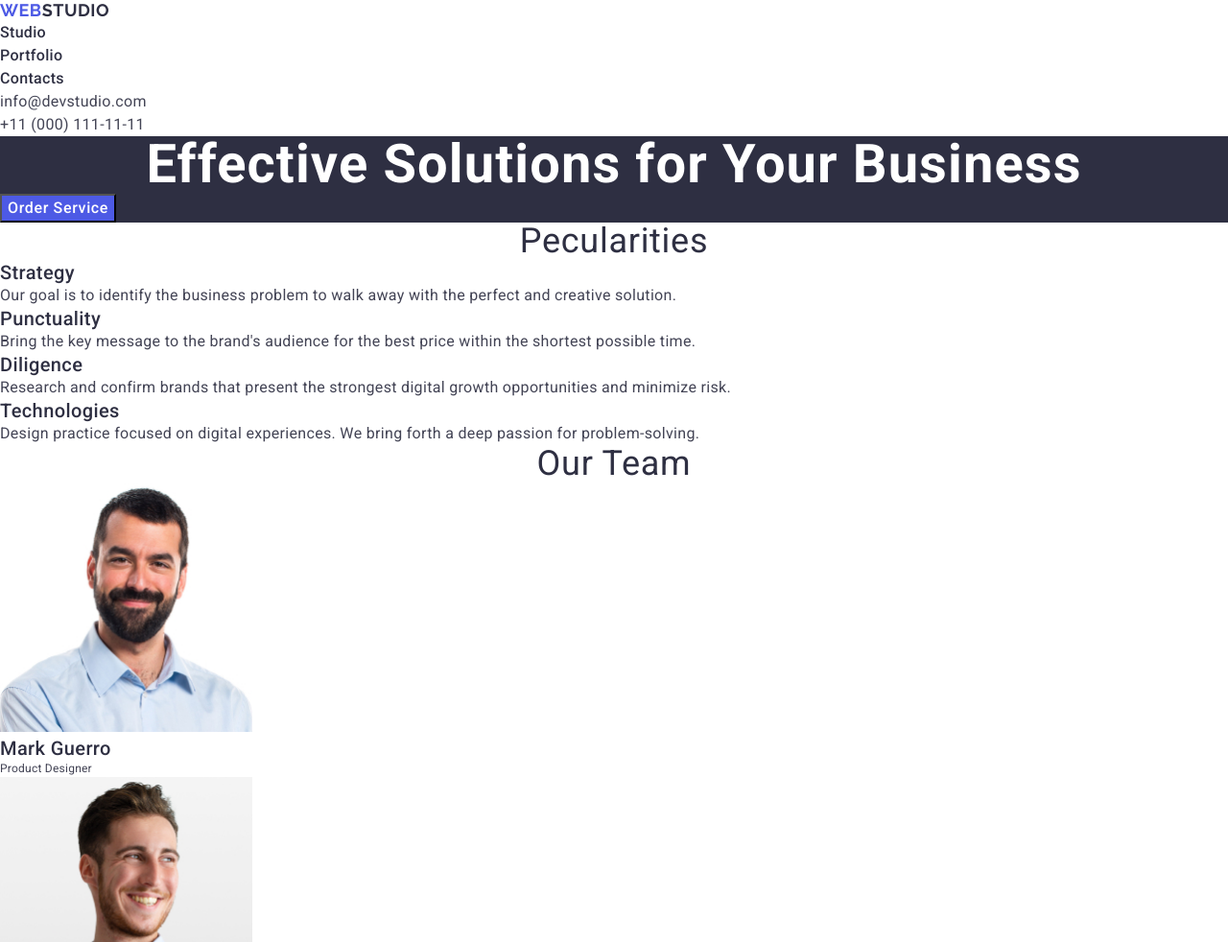
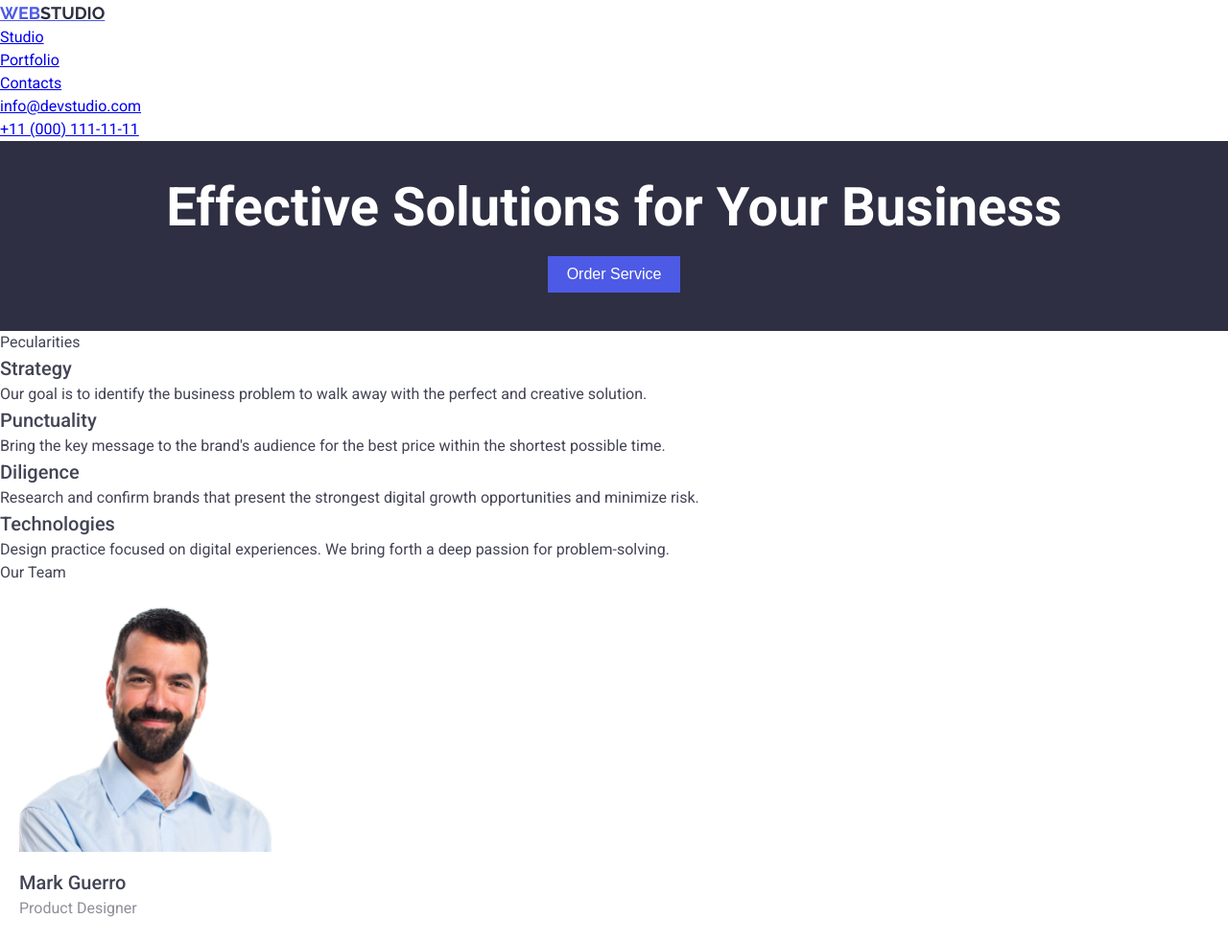
Before and after one commit to UmutcanKAVAK/goit-markup-hw-02, a plain HTML site: page index.html in a window 1280 px wide. Shown: the top 982 px of the page at 96% size. Drawn offline with Linux system fonts and the light colour scheme.

Commit message:
more more

```diff
--- a/css/style.css
+++ b/css/style.css
@@ -1,207 +1,90 @@
 :root {
-    --iris:#4D5AE5;
-    --navy-blue:#2E2F42;
-    --ocean:#404BBF;
-    --slate:#434455;
-    --light_slate:#8E8F99;
-    --corn_flower:#E7E9FC;
-    --cloud:#F4F4FD;
+    --iris: #4d5ae5;
+    --navy-blue: #2e2f42;
+    --ocean: #404bbf;
+    --slate: #434455;
+    --light-slate: #8e8f99;
+    --corn-flower: #e7e9fc;
+    --cloud: #f4f4fd;
 }
 
-html,body {
+html,
+body {
+    font-family: "Roboto", sans-serif;
+    color: var(--slate);
     background-color: #ffffff;
-    color: var(--slate);
-    text-decoration: none;
-    font-family: "Roboto",sans-serif;
-    font-size: 12px;
     line-height: 1.5;
-letter-spacing: 0.02em;
 }
 
-
-/* HEADER SECTION */
-.header {
-    color: white;
-    border: 1px solid #E7E9FC;
-
+.header__logo {
+    font-family: "Raleway", sans-serif;
+    color: var(--iris);
+    font-weight: 700;
+    font-size: 18px;
+    text-transform: uppercase;
 }
 
-.header-logo {
-    font-family:"Raleway",sans-serif;
-    color:var(--iris);
-        font-weight: 700;
-        font-size: 18px;
-        line-height: 1.17;
-        letter-spacing: 0.03em;
-        text-decoration: none;
-        text-transform: uppercase;
+.header__logo-highlight {
+    color: var(--navy-blue);
 }
 
-.header-logo-span {
-        color: var(--navy-blue);
+.cover {
+    background-color: var(--navy-blue);
+    color: white;
+    text-align: center;
+    padding: 40px 0;
 }
 
-/* NAVBAR */
-.nav-link {
-    color: var(--navy-blue);
-        text-decoration: none;
-        font-family: Roboto;
-        font-size: 16px;
-        font-weight: 500;
-        line-height: 24px;
-        letter-spacing: 0.02em;
-        text-align: left;
-        text-underline-position: from-font;
-        text-decoration-skip-ink: none;
-}
-/* hovering and focusing states  */
-.nav-link:hover,.nav-link:focus {
-    color: var(--ocean);
-}
-.nav-link_address:hover,
-.nav-link_address:focus {
-    color: var(--ocean);
-}
-.nav-link:active {
-    text-decoration: underline var(--ocean);
-}
-#team .heading_3:hover,#team .heading_3:focus{
-color: var(--ocean);
+.cover__title {
+    font-size: 56px;
+    font-weight: 700;
+    line-height: 1.07;
+    margin-bottom: 20px;
 }
 
-
-button {
+.cover__button {
+    background-color: var(--iris);
+    color: white;
+    font-size: 16px;
+    font-weight: 500;
+    padding: 10px 20px;
+    border: none;
     cursor: pointer;
-    background-color: var(--iris);
-    font-family: "Roboto",sans-serif;
-    font-weight: 500;
-    font-size: 16px;
-    line-height: 1.5;
-    letter-spacing: 0.04em;
-    color:#ffffff;}
-
-    button:hover,button:focus {
-        background-color: var(--ocean);
-    }
-/* if we are not gonna use it why we define class names i dont get it dude */
-
- .nav-link_address {
-    color: var(--slate);
-    font-family: Roboto;
-    font-weight: 400;
-    font-size: 16px;
-    line-height: 1.5;
-    letter-spacing: 0.02em;
-    text-decoration: none;
 }
 
-
-/* HEADER-1 STYLES */
-.header-1 {
-color: white;
-
-font-weight: 700;
-font-size: 56px;
-line-height: 1.07;
-letter-spacing: 0.02em;
-text-align: center;
-}
-/* h2 styles */
-/* .header-2 {
-    color: var(--navy-blue);
-    font-weight: bold;
-    font-size: 36px;
-    line-height: 1.11;
-    letter-spacing: 0.02em;
-    text-align: center;
-    text-transform: capitalize;
-} */
-
-.header-2 {
-    font-size: 36px;
-    line-height: 1.11;
-    text-align: center;
-    letter-spacing: 0.02em;
-    text-transform: capitalize;
-    color: #2e2f42;
+.cover__button:hover {
+    background-color: var(--ocean);
 }
 
-
-.team-card {
-    background-color: #ffffff;;
+.features__item-title {
+    font-size: 20px;
+    font-weight: 500;
 }
 
-
-
-
-
-
-/* h3styles */
-/* .heading_3 {
-    color: var(--navy-blue);
-    font-weight: 500;
-    font-size: 20px;
-    line-height: 1.2;
-    letter-spacing: 0.02em;
-} */
-
-.heading_3 {
-    font-weight: 500;
-    font-size: 20px;
-    line-height: 1.2;
-    letter-spacing: 0.02em;
-    color: #2e2f42;
+.features__item-text {
+    font-size: 16px;
+    color: var(--slate);
 }
 
-
-
-
-#cover {
-    background-color: var(--navy-blue);
+.team__card {
+    background-color: white;
+    padding: 20px;
 }
 
-#team {
-    background-color:var(--cloud);
-}
-.portfolio-section {
-    border: 1px solid var(--corn_flower);
-}
-/* footer section */
-
-footer {
-    background-color: var(--navy-blue);
-    color: #2E2F42;
+.team__card-title {
+    font-size: 20px;
+    font-weight: 500;
+    margin-top: 10px;
 }
 
-.footer-logo {
-    font-family: "Raleway", sans-serif;
-        color:#4d5ae5;
-        font-weight: 700;
-        font-size: 18px;
-        line-height: 1.17;
-        letter-spacing: 0.03em;
-        text-transform: uppercase;
-        text-decoration: none;
+.team__card-text {
+    font-size: 16px;
+    color: var(--light-slate);
 }
 
-.footer-logo-span {
-    color:#F4F4FD ;
+.footer__logo {
+    font-family: "Raleway", sans-serif;
+    font-size: 18px;
+    color: var(--iris);
+    text-transform: uppercase;
 }
-.footer_description {
-    font-size: 16px;
-    /* Aligning with the general font-size styling */
-    line-height: 1.5;
-    letter-spacing: 0.02em;
-    color: #F4F4FD;
-    /* Updated to the correct color code for the description */
-}
-
-.features-text {
-    font-size: 16px;
-    letter-spacing: 0.02em;
-}
-
-
-.portfolio-text {
-    font-size: 16px;
-}
--- a/index.html
+++ b/index.html
@@ -5,90 +5,85 @@
     <meta name="viewport" content="width=device-width, initial-scale=1.0" />
     <meta name="description" content="Order Service Website" />
     <title>Order Service</title>
-    <!-- Google Fonts Link for Raleway and Roboto -->
-    <link rel="preconnect" href="https://fonts.googleapis.com" />
+    <!-- Google Fonts -->
     <link
       href="https://fonts.googleapis.com/css2?family=Raleway:wght@700&family=Roboto:wght@400;500;700&display=swap"
       rel="stylesheet"
     />
-    <link rel="preconnect" href="https://fonts.googleapis.com" />
-    <link
-      rel="preconnect"
-      href="https://fonts.gstatic.com"
-      crossorigin="anonymous"
-    />
-    <link
-      href="https://fonts.googleapis.com/css2?family=Raleway:wght@700&family=Roboto:wght@400;500;700&display=swap"
-      rel="stylesheet"
-    />
-
     <link rel="stylesheet" href="./css/reset.css" />
     <link rel="stylesheet" href="./css/style.css" />
   </head>
-
   <body>
     <!-- Header Section -->
-    <header class="header-section">
-      <nav>
-        <a href="./index.html" class="header-logo"
-          >Web<span class="header-logo-span">Studio</span>
-        </a>
-        <ul>
-          <li><a class="nav-link" href="./index.html">Studio</a></li>
-          <li><a class="nav-link" href="">Portfolio</a></li>
-          <li><a class="nav-link" href="">Contacts</a></li>
+    <header class="header">
+      <nav class="header__nav">
+        <a href="./index.html" class="header__logo" aria-label="Web Studio Logo"
+          >Web<span class="header__logo-highlight">Studio</span></a
+        >
+        <ul class="header__menu">
+          <li class="header__menu-item">
+            <a class="header__menu-link" href="./index.html">Studio</a>
+          </li>
+          <li class="header__menu-item">
+            <a class="header__menu-link" href="#">Portfolio</a>
+          </li>
+          <li class="header__menu-item">
+            <a class="header__menu-link" href="#">Contacts</a>
+          </li>
         </ul>
       </nav>
-      <address class="address-class">
-        <ul>
-          <li>
-            <a class="nav-link_address" href="mailto:info@devstudio.com"
+      <address class="header__address">
+        <ul class="header__address-list">
+          <li class="header__address-item">
+            <a class="header__address-link" href="mailto:info@devstudio.com"
               >info@devstudio.com</a
             >
           </li>
-          <li>
-            <a class="nav-link_address" href="tel:+110001111111"
+          <li class="header__address-item">
+            <a class="header__address-link" href="tel:+110001111111"
               >+11 (000) 111-11-11</a
             >
           </li>
         </ul>
       </address>
     </header>
+
     <!-- Main Content Section -->
     <main>
+      <!-- Cover Section -->
       <section id="cover" class="cover">
-        <h1 class="header-1">Effective Solutions for Your Business</h1>
-        <button class="button_cover" type="button">
-          <p class="button_text">Order Service</p>
-        </button>
+        <h1 class="cover__title">Effective Solutions for Your Business</h1>
+        <button class="cover__button" type="button">Order Service</button>
       </section>
-      <section id="features">
-        <h2 class="header-2">Pecularities</h2>
-        <ul>
-          <li>
-            <h3 class="heading_3">Strategy</h3>
-            <p class="features-text">
+
+      <!-- Features Section -->
+      <section id="features" class="features">
+        <h2 class="features__title">Pecularities</h2>
+        <ul class="features__list">
+          <li class="features__item">
+            <h3 class="features__item-title">Strategy</h3>
+            <p class="features__item-text">
               Our goal is to identify the business problem to walk away with the
               perfect and creative solution.
             </p>
           </li>
-          <li>
-            <h3 class="heading_3">Punctuality</h3>
-            <p class="features-text">
+          <li class="features__item">
+            <h3 class="features__item-title">Punctuality</h3>
+            <p class="features__item-text">
               Bring the key message to the brand's audience for the best price
               within the shortest possible time.
             </p>
           </li>
-          <li>
-            <h3 class="heading_3">Diligence</h3>
-            <p class="features-text">
+          <li class="features__item">
+            <h3 class="features__item-title">Diligence</h3>
+            <p class="features__item-text">
               Research and confirm brands that present the strongest digital
               growth opportunities and minimize risk.
             </p>
           </li>
-          <li>
-            <h3 class="heading_3">Technologies</h3>
-            <p class="features-text">
+          <li class="features__item">
+            <h3 class="features__item-title">Technologies</h3>
+            <p class="features__item-text">
               Design practice focused on digital experiences. We bring forth a
               deep passion for problem-solving.
             </p>
@@ -96,91 +91,64 @@
         </ul>
       </section>
 
-      <section class="team-section">
-        <h2 class="header-2">Our Team</h2>
-        <ul class="team">
-          <li class="team-card">
+      <!-- Team Section -->
+      <section id="team" class="team">
+        <h2 class="team__title">Our Team</h2>
+        <ul class="team__list">
+          <li class="team__card">
             <img
+              class="team__image"
               src="./images/mark.jpg"
-              alt="smiling handsome man"
+              alt="Smiling handsome man"
               width="263"
+              loading="lazy"
             />
-            <h3 class="heading_3">Mark Guerro</h3>
-            <p class="team-text">Product Designer</p>
+            <h3 class="team__card-title">Mark Guerro</h3>
+            <p class="team__card-text">Product Designer</p>
           </li>
-          <li class="team-card">
+          <li class="team__card">
             <img
+              class="team__image"
               src="./images/tom.jpg"
-              alt="smiling handsome man"
+              alt="Smiling handsome man"
               width="263"
+              loading="lazy"
             />
-            <h3 class="heading_3">Tom Ford</h3>
-            <p class="team-text">Frontend Developer</p>
+            <h3 class="team__card-title">Tom Ford</h3>
+            <p class="team__card-text">Frontend Developer</p>
           </li>
-          <li class="team-card">
+          <li class="team__card">
             <img
+              class="team__image"
               src="./images/camilia.jpg"
-              alt="smiling beautiful woman"
+              alt="Smiling beautiful woman"
               width="263"
+              loading="lazy"
             />
-            <h3 class="heading_3">Camilia Garcia</h3>
-            <p class="team-text">Marketing</p>
+            <h3 class="team__card-title">Camilia Garcia</h3>
+            <p class="team__card-text">Marketing</p>
           </li>
-          <li class="team-card">
+          <li class="team__card">
             <img
+              class="team__image"
               src="./images/daniel.jpg"
-              alt="smiling handsome man"
+              alt="Smiling handsome man"
               width="263"
+              loading="lazy"
             />
-            <h3 class="heading_3">Daniel Wilson</h3>
-            <p class="team-text">UI Designer</p>
-          </li>
-        </ul>
-      </section>
-
-      <section class="portfolio-section">
-        <h2 class="header-2">Our Portfolio</h2>
-        <ul>
-          <li>
-            <img src="./images/banking.jpg" alt="info" width="360" />
-            <h3 class="heading_3">Banking App</h3>
-            <p class="portfolio-text">App</p>
-          </li>
-          <li>
-            <img src="./images/cashless.jpg" alt="info" width="360" />
-            <h3 class="heading_3">Cashless Payment</h3>
-            <p class="portfolio-text">Marketing</p>
-          </li>
-          <li>
-            <img src="./images/meditation.jpg" alt="info" width="360" />
-            <h3 class="heading_3">Meditation App</h3>
-            <p class="portfolio-text">App</p>
-          </li>
-          <li>
-            <img src="./images/taxi.jpg" alt="info" width="360" />
-            <h3 class="heading_3">Taxi Service</h3>
-            <p class="portfolio-text">Marketing</p>
-          </li>
-          <li>
-            <img src="./images/screen.jpg" alt="info" width="360" />
-            <h3 class="heading_3">Screen Illustrations</h3>
-            <p class="portfolio-text">Design</p>
-          </li>
-          <li>
-            <img src="./images/online_course.jpg" alt="info" width="360" />
-            <h3 class="heading_3">Online Courses</h3>
-            <p class="portfolio-text">Marketing</p>
+            <h3 class="team__card-title">Daniel Wilson</h3>
+            <p class="team__card-text">UI Designer</p>
           </li>
         </ul>
       </section>
     </main>
 
     <!-- Footer Section -->
-    <footer class="footer_section">
-      <a href="" class="footer-logo">
-        Web<span class="footer-logo-span">Studio</span>
+    <footer class="footer">
+      <a href="#" class="footer__logo">
+        Web<span class="footer__logo-highlight">Studio</span>
       </a>
-      <p class="footer_description">
+      <p class="footer__description">
         Increase the flow of customers and sales for your business with digital
         marketing & growth solutions.
       </p>
```
